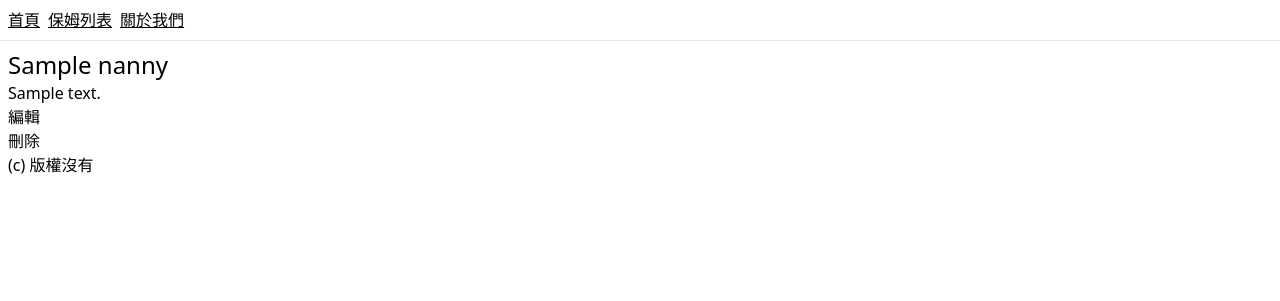
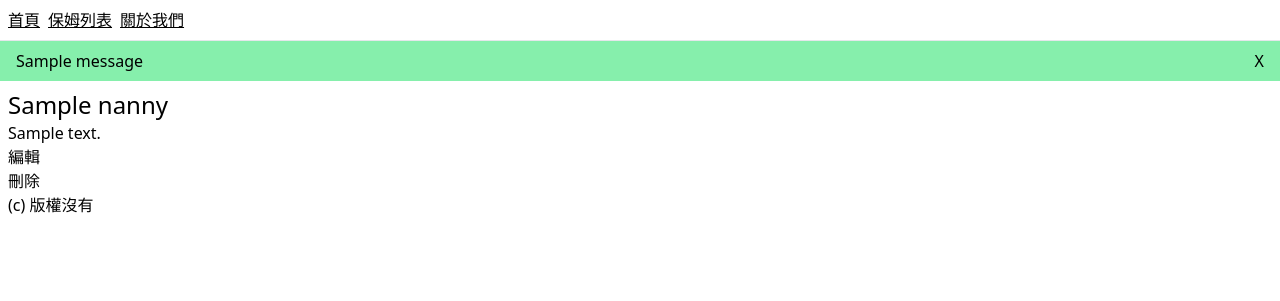
Before and after one commit to kaochenlong/penny, a Django app: page /nannies/1 in a window 1280 px wide. Shown: the top 301 px of the page. Run offline with Django 5.2, Linux system fonts and the light colour scheme; tables that the repository leaves empty hold one stand-in row (values such as "Sample post"); one stand-in notice (Sample message) is shown.

Commit message:
add flash message

```diff
--- a/nannies/views.py
+++ b/nannies/views.py
@@ -2,6 +2,7 @@ from django.shortcuts import render, redirect, get_object_or_404
 from django.views.decorators.http import require_POST
 from .models import Nanny
 from .forms import NannyForm
+from django.contrib import messages
 
 
 def index(request):
@@ -17,6 +18,7 @@ def show(request, id):
 
         if form.is_valid():
             form.save()
+            messages.success(request, "更新成功")
 
         return redirect("nannies:show", id=nanny.id)
     else:
@@ -42,6 +44,7 @@ def create(request):
 
     if form.is_valid():
         form.save()
+        messages.success(request, "新增成功")
 
     return redirect("nannies:index")
 
@@ -50,4 +53,5 @@ def create(request):
 def delete(request, id):
     nanny = get_object_or_404(Nanny, pk=id)
     nanny.delete()
+    messages.error(request, "資料已刪除！")
     return redirect("nannies:index")
--- a/static/styles/style.css
+++ b/static/styles/style.css
@@ -570,6 +570,10 @@ video {
   display: flex;
 }
 
+.justify-between {
+  justify-content: space-between;
+}
+
 .gap-2 {
   gap: 0.5rem;
 }
@@ -592,6 +596,11 @@ video {
   padding-right: 0.5rem;
 }
 
+.px-4 {
+  padding-left: 1rem;
+  padding-right: 1rem;
+}
+
 .py-1 {
   padding-top: 0.25rem;
   padding-bottom: 0.25rem;
@@ -602,14 +611,14 @@ video {
   padding-bottom: 0.5rem;
 }
 
+.text-2xl {
+  font-size: 1.5rem;
+  line-height: 2rem;
+}
+
 .text-4xl {
   font-size: 2.25rem;
   line-height: 2.5rem;
-}
-
-.text-2xl {
-  font-size: 1.5rem;
-  line-height: 2rem;
 }
 
 .underline {
@@ -621,3 +630,18 @@ video {
   --tw-border-opacity: 1;
   border-color: rgb(107 114 128 / var(--tw-border-opacity));
 }
+
+.flash {
+  & .success {
+    --tw-bg-opacity: 1;
+    background-color: rgb(134 239 172 / var(--tw-bg-opacity));
+  }
+  & .error {
+    --tw-bg-opacity: 1;
+    background-color: rgb(239 68 68 / var(--tw-bg-opacity));
+  }
+  & .error {
+    --tw-text-opacity: 1;
+    color: rgb(255 255 255 / var(--tw-text-opacity));
+  }
+}
--- a/templates/layouts/base.html
+++ b/templates/layouts/base.html
@@ -9,6 +9,7 @@
   </head>
   <body>
       {% include "shared/navbar.html" %}
+      {% include "shared/message.html" %}
 
       <main class="px-2 mt-2">
         {% block content %}{% endblock %}
--- /dev/null
+++ b/templates/shared/message.html
@@ -0,0 +1,11 @@
+{% if messages %}
+    <div class="flash">
+        {% for message in messages %}
+        <p class="{{ message.tags }} px-4 py-2 flex justify-between">
+            <span>{{ message }}</span>
+            <button>X</button>
+        </p>
+
+        {% endfor %}
+    </div>
+{% endif %}
```
Also changed, not shown: src/tailwind/style.css (+10 -0 lines).
